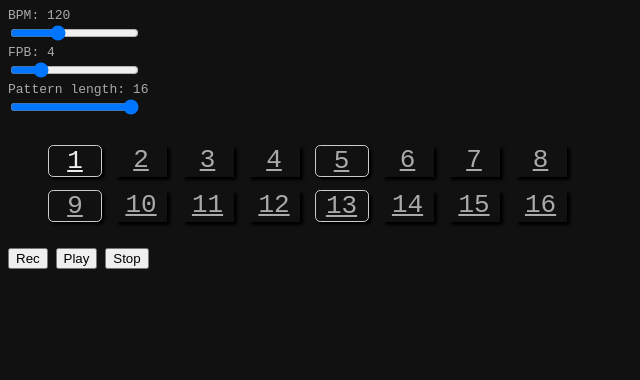
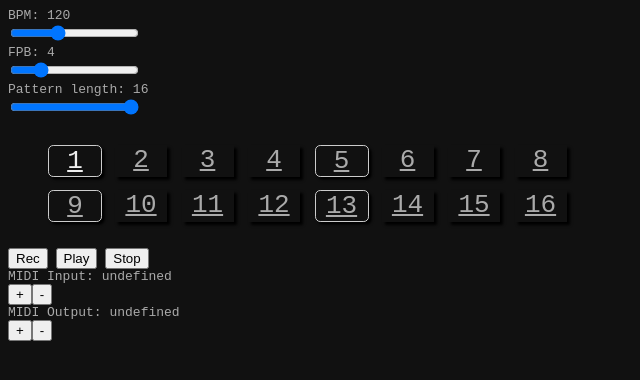
Before and after one commit to pluvial/ztrkr, a SvelteKit app: page / in a window 1280 px wide. Shown: the top 380 px of the page, without its empty margins (0-640 px from the left). Built offline with nearby package versions, Linux system fonts and the light colour scheme.

Commit message:
Add MIDI input and output selection

```diff
--- a/src/routes/+page.svelte
+++ b/src/routes/+page.svelte
@@ -132,32 +132,48 @@
 		for (const character of event.data) {
 			str += `0x${character.toString(16)} `;
 		}
-		console.log(str);
+		console.debug(str);
 	}
 
 	let midi: WebMidi.MIDIAccess;
 
+	let inputs: WebMidi.MIDIInput[];
+	let outputs: WebMidi.MIDIOutput[];
+
+	let inputIndex = 0;
+	let outputIndex = 0;
+
+	$: currentInput = inputs?.[inputIndex] ?? null;
+	$: currentOutput = outputs?.[outputIndex] ?? null;
+
 	onMount(async () => {
 		midi = await navigator.requestMIDIAccess();
 
-		for (const [, input] of midi.inputs) {
-			console.log(
+		inputs = [...midi.inputs.values()];
+		outputs = [...midi.outputs.values()];
+
+		if (inputs.length === 0) {
+			console.warn('No MIDI inputs available');
+		}
+		if (outputs.length === 0) {
+			console.warn('No MIDI outputs available');
+		}
+
+		inputs.forEach(input => (input.onmidimessage = midimessage));
+
+		// debug logging
+		for (const input of inputs)
+			console.debug(
 				`Input port [type:'${input.type}']` +
 					` id:'${input.id}'` +
 					` manufacturer:'${input.manufacturer}'` +
 					` name:'${input.name}'` +
 					` version:'${input.version}'`,
 			);
-		}
-		for (const [, output] of midi.outputs) {
-			console.log(
+		for (const output of outputs)
+			console.debug(
 				`Output port [type:'${output.type}'] id:'${output.id}' manufacturer:'${output.manufacturer}' name:'${output.name}' version:'${output.version}'`,
 			);
-		}
-
-		midi.inputs.forEach(entry => {
-			entry.onmidimessage = midimessage;
-		});
 
 		requestAnimationFrame(raf);
 	});
@@ -176,4 +192,14 @@
 <button type="button" on:click={clickPlayPause}>{playing ? 'Pause' : 'Play'}</button>
 <button type="button" on:click={clickStop}>Stop</button>
 
+<p>MIDI Input: {currentInput?.name}</p>
+<button on:click={() => (inputIndex = (inputIndex + 1) % inputs.length)}>+</button><button
+	on:click={() => (inputIndex = (inputIndex + inputs.length - 1) % inputs.length)}>-</button
+>
+
+<p>MIDI Output: {currentOutput?.name}</p>
+<button on:click={() => (outputIndex = (outputIndex + 1) % outputs.length)}>+</button><button
+	on:click={() => (outputIndex = (outputIndex + outputs.length - 1) % outputs.length)}>-</button
+>
+
 <svelte:window on:keydown={keydown} on:keypress={keypress} on:keyup={keyup} />
```
